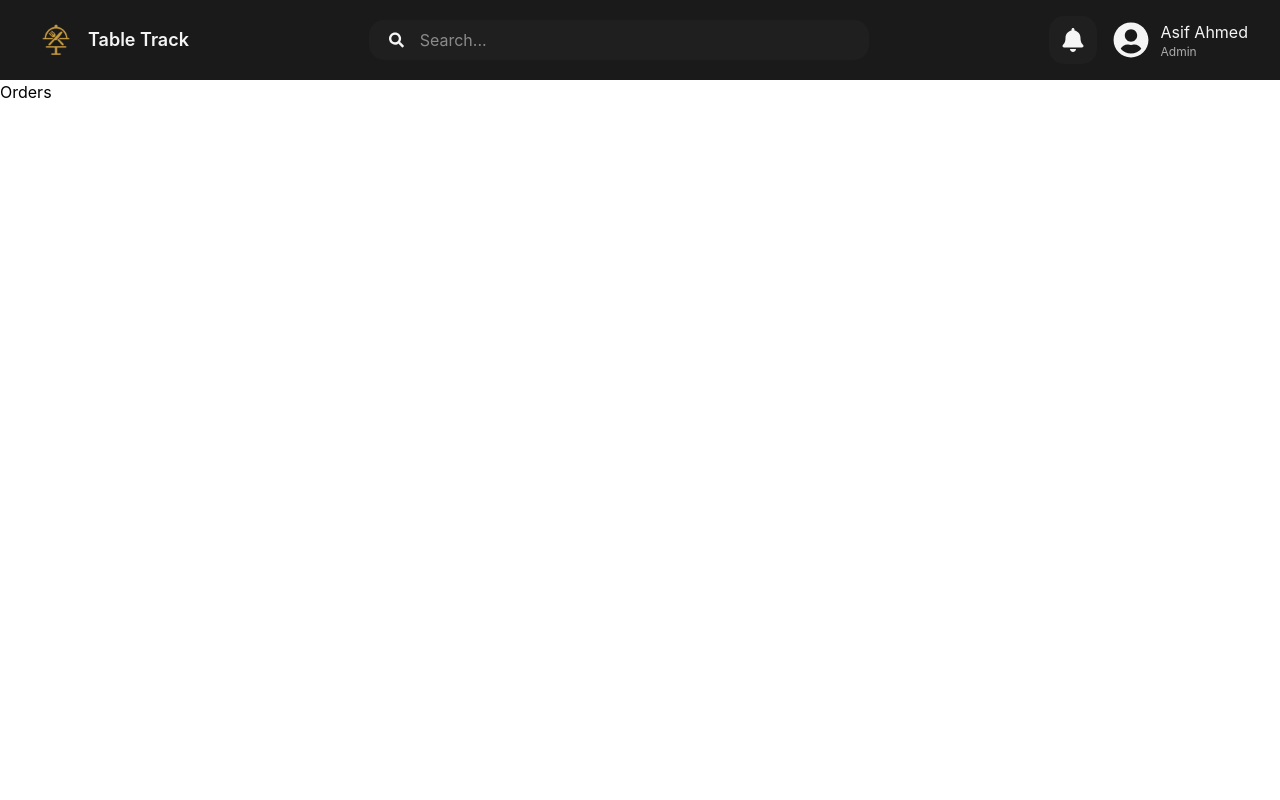
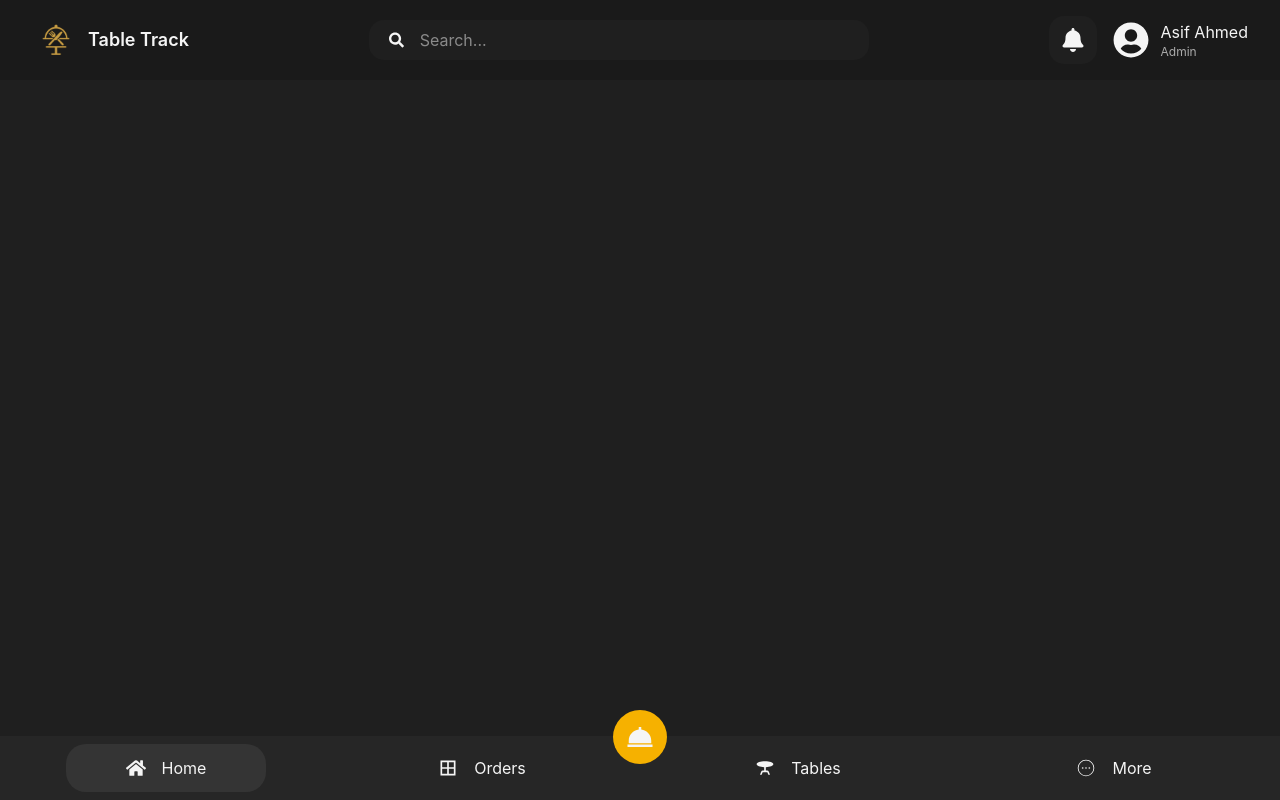
Before and after one commit to AsifAhmedSahil/Table-Track---Resturent-POS-System, a React (Vite) app in the folder pos-frontend/: page /orders in a window 1280 px wide. Built offline with nearby package versions, Linux system fonts and the light colour scheme.

Commit message:
in progress order page:

```diff
--- a/pos-frontend/src/components/shared/BottomNav.jsx
+++ b/pos-frontend/src/components/shared/BottomNav.jsx
@@ -3,19 +3,22 @@ import { FaHome } from "react-icons/fa";
 import { MdOutlineBorderAll, MdTableBar } from "react-icons/md";
 import { CiCircleMore } from "react-icons/ci";
 import { BiSolidDish } from "react-icons/bi";
+import {useNavigate} from "react-router-dom"
 
 const BottomNav = () => {
+
+  const navigate = useNavigate()
   return (
     <div className="fixed bottom-0 left-0 right-0 bg-[#262626] p-2 flex justify-around h-16">
-      <button className="text-[#f5f5f5] cursor-pointer bg-[#343434] w-[200px] rounded-[20px] flex items-center justify-center">
+      <button onClick={()=>navigate("/")} className="text-[#f5f5f5] cursor-pointer bg-[#343434] w-[200px] rounded-[20px] flex items-center justify-center">
         <FaHome className="inline mr-4" size={20} />
         <p>Home</p>
       </button>
-      <button className="text-[#f5f5f5] cursor-pointer w-[200px] rounded-[20px] flex items-center justify-center">
+      <button onClick={()=>navigate("/orders")} className="text-[#f5f5f5] cursor-pointer w-[200px] rounded-[20px] flex items-center justify-center">
         <MdOutlineBorderAll className="inline mr-4" size={20} />
         <p>Orders</p>
       </button>
-      <button className="text-[#f5f5f5] cursor-pointer w-[200px] rounded-[20px] flex items-center justify-center">
+      <button onClick={()=>navigate("/tables")} className="text-[#f5f5f5] cursor-pointer w-[200px] rounded-[20px] flex items-center justify-center">
         <MdTableBar className="inline mr-4" size={20} />
         <p>Tables</p>
       </button>
--- a/pos-frontend/src/pages/Orders.jsx
+++ b/pos-frontend/src/pages/Orders.jsx
@@ -1,8 +1,12 @@
 import React from 'react'
+import BottomNav from '../components/shared/BottomNav'
 
 const Orders = () => {
   return (
-    <div>Orders</div>
+     <section className="bg-[#1f1f1f]  h-[calc(100vh-5rem)] overflow-hidden">
+
+      <BottomNav/>
+     </section>
   )
 }
 
```
